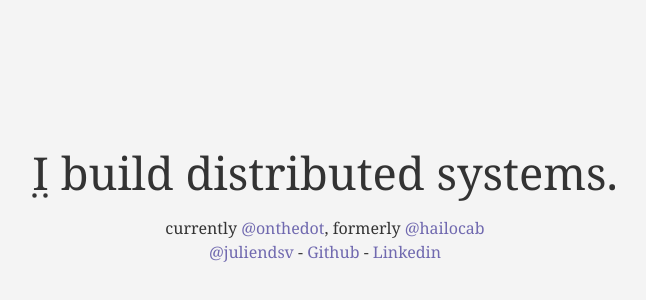
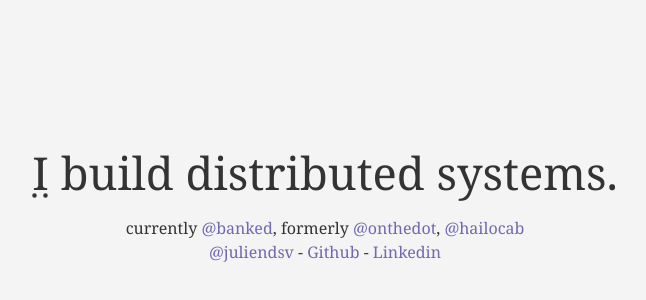
Before and after one commit to juliendsv/juliendsv.github.io, a plain HTML site: page index.html in a window 1280 px wide. Shown: the part 130-430 px from the top of the page, without its empty margins (315-961 px from the left). Drawn offline with Linux system fonts and the light colour scheme.

Commit message:
update with latest role

```diff
--- a/index.html
+++ b/index.html
@@ -33,7 +33,7 @@ a:hover{
 <body>
 <div class="home">
     <h1><abbr title="Julien Da Silva <hello@juliendasilva.com>">I</abbr> build distributed systems</a>.</h1>
-    <span>currently <a href="https://onthedot.com/">@onthedot</a>, formerly <a href="https://hailocab.com/">@hailocab</a></span>
+    <span>currently <a href="https://banked.com/">@banked</a>, formerly <a href="https://onthedot.com/">@onthedot</a>, <a href="https://hailocab.com/">@hailocab</a></span>
     <div style="width:100%;text-align:center">
       <a href="http://twitter.com/juliendsv" target="_blank">@juliendsv</a> -
       <a href="https://github.com/juliendsv" target="_blank">Github</a> -
```
